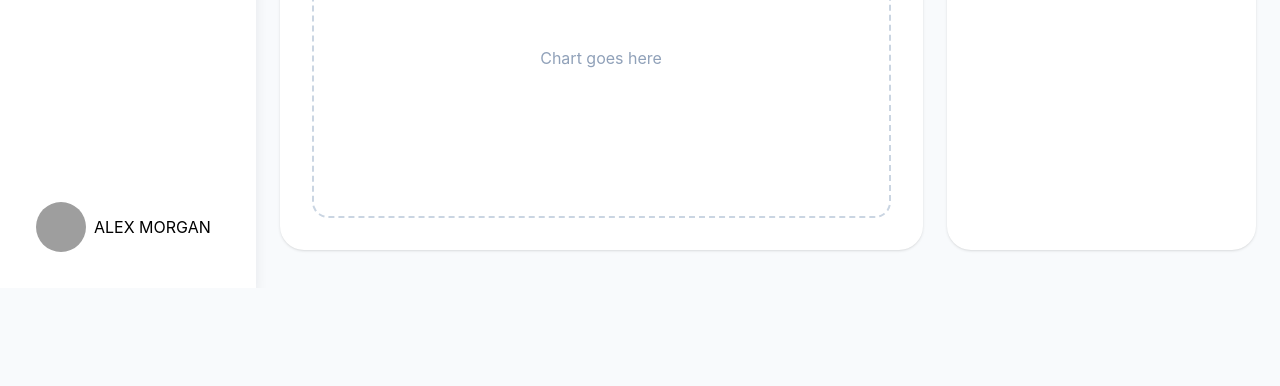
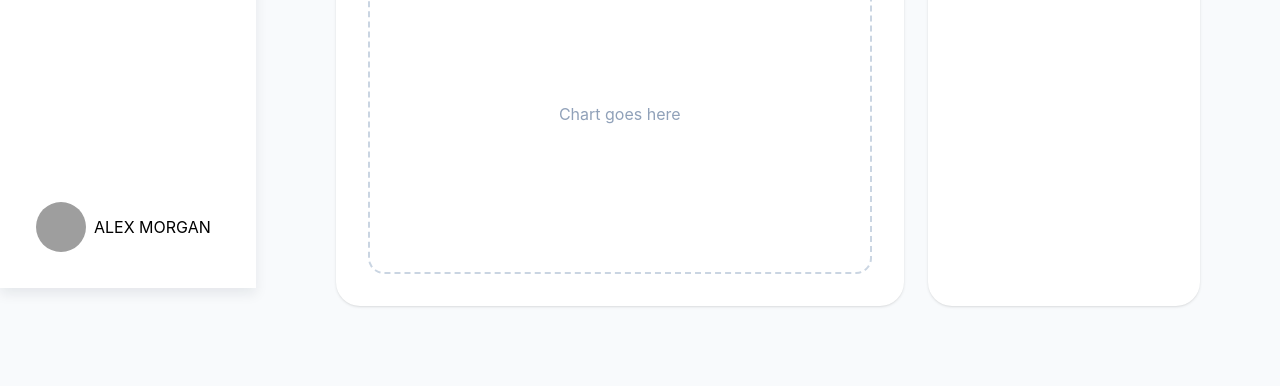
Before and after one commit to rajshahdev966/Fintrack-Dashboard-Project, a website: page index.html in a window 1280 px wide. Shown: the part 512-898 px from the top of the page. Before the commit the page ends 800 px from the top, so only its background shows below. Drawn offline with nearby package versions, Linux system fonts and the light colour scheme; grey boxes are pictures that could not be loaded.

Commit message:
Modified website assets

```diff
--- a/index.html
+++ b/index.html
@@ -53,7 +53,7 @@
       </div>
     </nav>
     <div>
-    <div class="grid grid-cols-1 lg:grid-cols-3 gap-6 p-6">
+    <div class="grid grid-cols-1 lg:grid-cols-3 gap-6 p-20">
 
         <!-- LEFT SIDE -->
         <div class="lg:col-span-2 space-y-6">
```
Also changed, not shown: styles/output.css.
